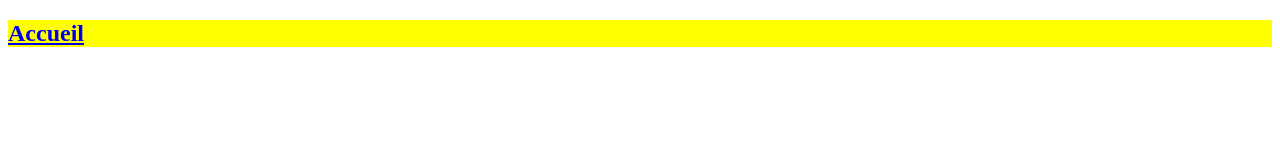
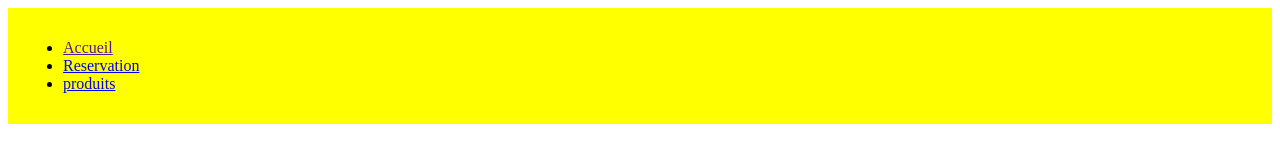
Before and after one commit to mcpetc/restaurant, a plain HTML site: page index.html in a window 1280 px wide. Drawn offline with Linux system fonts and the light colour scheme.

Commit message:
pageindex

```diff
--- a/index.html
+++ b/index.html
@@ -1,5 +1,6 @@
 <!DOCTYPE html>
 <html lang="en">
+
 <head>
     <meta charset="UTF-8">
     <meta http-equiv="X-UA-Compatible" content="IE=edge">
@@ -7,10 +8,20 @@
     <link rel="stylesheet" href="style.css">
     <title>Mon Accueil</title>
 </head>
+
 <body>
+    <header>
     <nav>
-    <h1><a href="#">Accueil</a></h1>
-</nav>
+        <ul>
+            <li> <a href="">Accueil</a> </li>
+            <li> <a href="reservations.html"> Reservation</a> </li>
+            <li><a href="produit.html"> produits</a> </li>
+
+        </ul>
+
+    </nav>
+</header>
 
 </body>
+
 </html>
--- a/style.css
+++ b/style.css
@@ -1,4 +1,13 @@
 nav{
+
     background-color: yellow;
+    padding: 15px;
+
+
 
 }
+h1{
+    border-color: black;
+
+}
+text-decoration: none;
```
